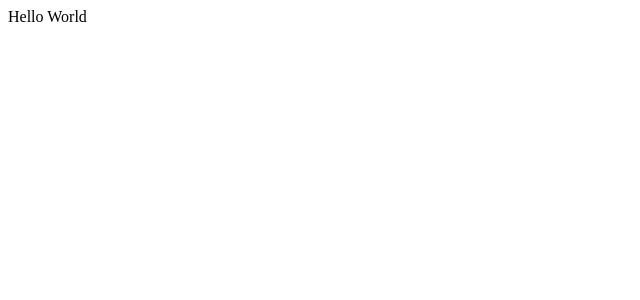
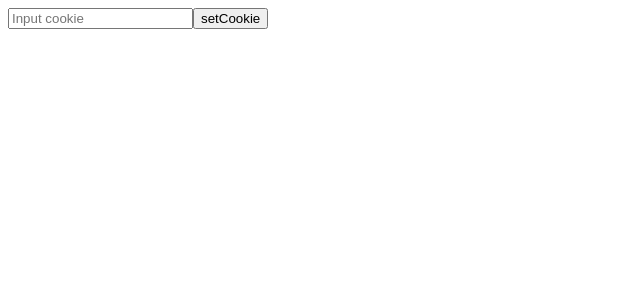
Before and after one commit to qvil/next-boilerplate.bak, a Next.js app: page / in a window 1280 px wide. Shown: the top 300 px of the page, without its empty margins (0-640 px from the left). Built offline with nearby package versions, Linux system fonts and the light colour scheme.

Commit message:
Cookie with nookies(Client/Server)

```diff
--- a/package.json
+++ b/package.json
@@ -21,6 +21,7 @@
   "homepage": "https://github.com/qvil/next-boilerplate#readme",
   "dependencies": {
     "next": "^9.0.6",
+    "nookies": "^2.0.8",
     "react": "^16.9.0",
     "react-dom": "^16.9.0"
   }
--- a/pages/index.jsx
+++ b/pages/index.jsx
@@ -1,5 +1,31 @@
+import { useState } from "react";
+import { parseCookies, setCookie } from "nookies";
+
 const Home = () => {
-  return <div>Hello World</div>;
+  const [input, setInput] = useState("");
+  const { myCookie } = parseCookies();
+  console.log("Client cookie -> myCookie", myCookie);
+
+  return (
+    <div>
+      <input
+        type="text"
+        placeholder="Input cookie"
+        value={input}
+        onChange={e => setInput(e.target.value)}
+      />
+      <button onClick={() => setCookie(undefined, "myCookie", input)}>
+        setCookie
+      </button>
+    </div>
+  );
+};
+
+Home.getInitialProps = async ctx => {
+  const { myCookie } = parseCookies(ctx);
+  console.log("Server cookie -> myCookie", myCookie);
+
+  return { myCookie };
 };
 
 export default Home;
```
Also changed, not shown: 1 other file (tests, documents, lock files or other folders).
